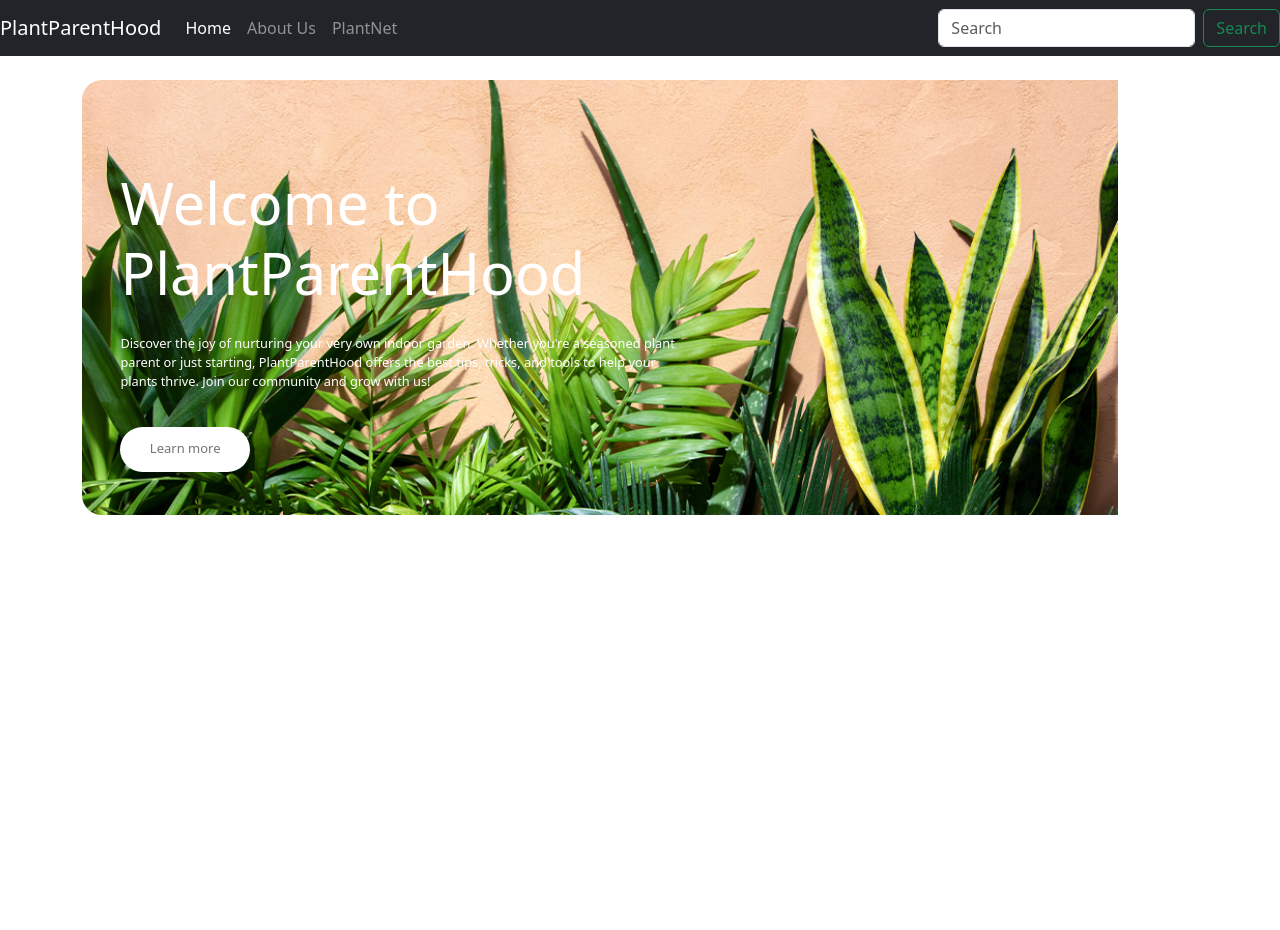
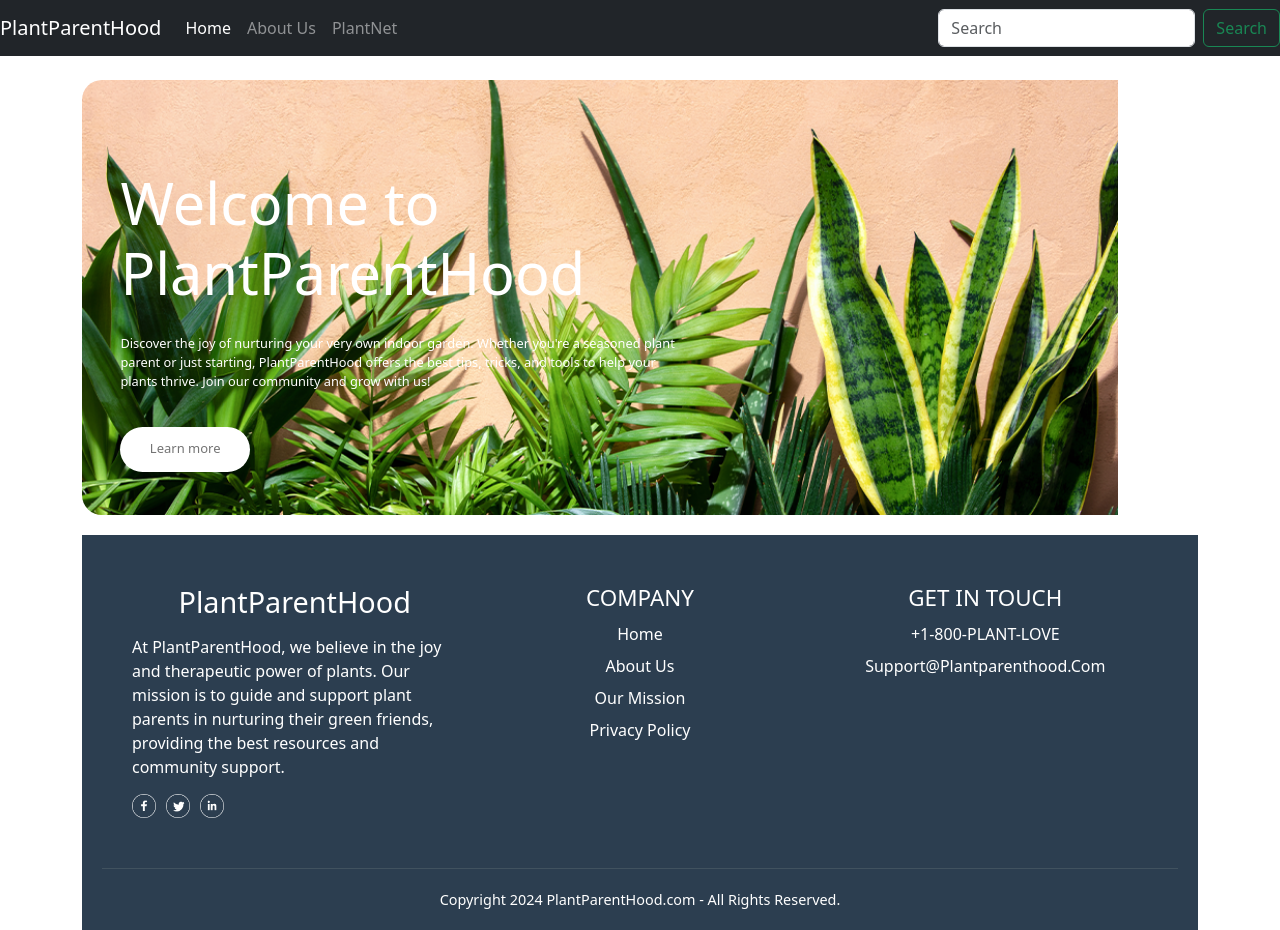
Before and after one commit to karapk/PlantParenthood, a Next.js app in the folder starter-template/: page / in a window 1280 px wide. Before the commit the page ends 800 px from the top, so only its background shows below. Built offline with nearby package versions, Linux system fonts and the light colour scheme.

Commit message:
Add the Footer to the main page

```diff
--- a/starter-template/src/pages/index.js
+++ b/starter-template/src/pages/index.js
@@ -1,9 +1,12 @@
 import Header from "@/components/Header";
+import Footer from "@/components/Footer";
 
 export default function Home() {
   return (
-    <div>
-      <Header />
-    </div>
+      <div className="page-container">
+          <Header/>
+          <Footer/>
+
+      </div>
   );
 }
```
